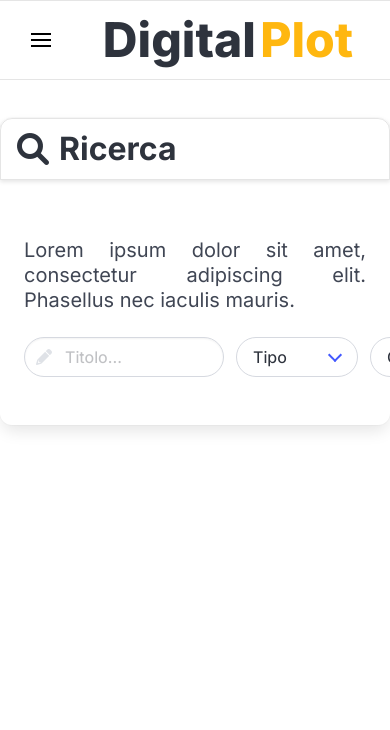
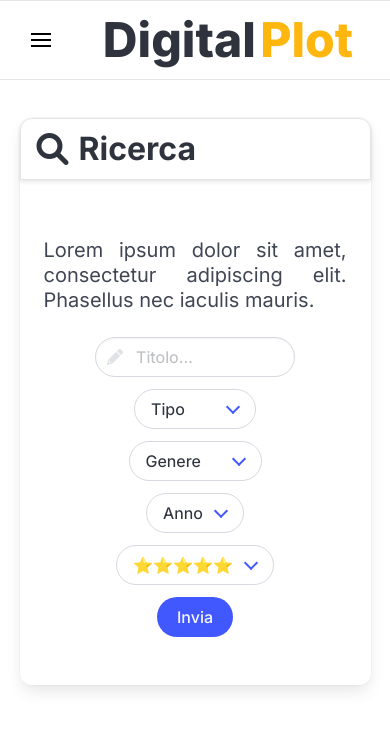
Before and after one commit to maikuITA/DigitalPlot, a PHP site: page /Progetto/Smarty/skeleton/ricerca.html in a window 390 px wide; the page is wider, and only the part inside the window is pictured. Shown: the top 730 px of that part. Run offline with PHP 8.4, Linux system fonts and the light colour scheme; some libraries are stand-ins or nearby versions.

Commit message:
Fix ricerca for mobile devices

```diff
--- a/Progetto/Smarty/skeleton/ricerca.css
+++ b/Progetto/Smarty/skeleton/ricerca.css
@@ -38,3 +38,20 @@
 span {
     margin-right: 10px;
 }
+
+@media screen and (max-width: 768px) {
+    .body-container {
+        flex-direction: column;
+        align-items: center;
+    }
+
+    .body-container > .card {
+        width: 100%;
+        max-width: 90%;
+    }
+
+    .field.is-grouped {
+        flex-direction: column;
+        align-items: center;
+    }
+}
```
